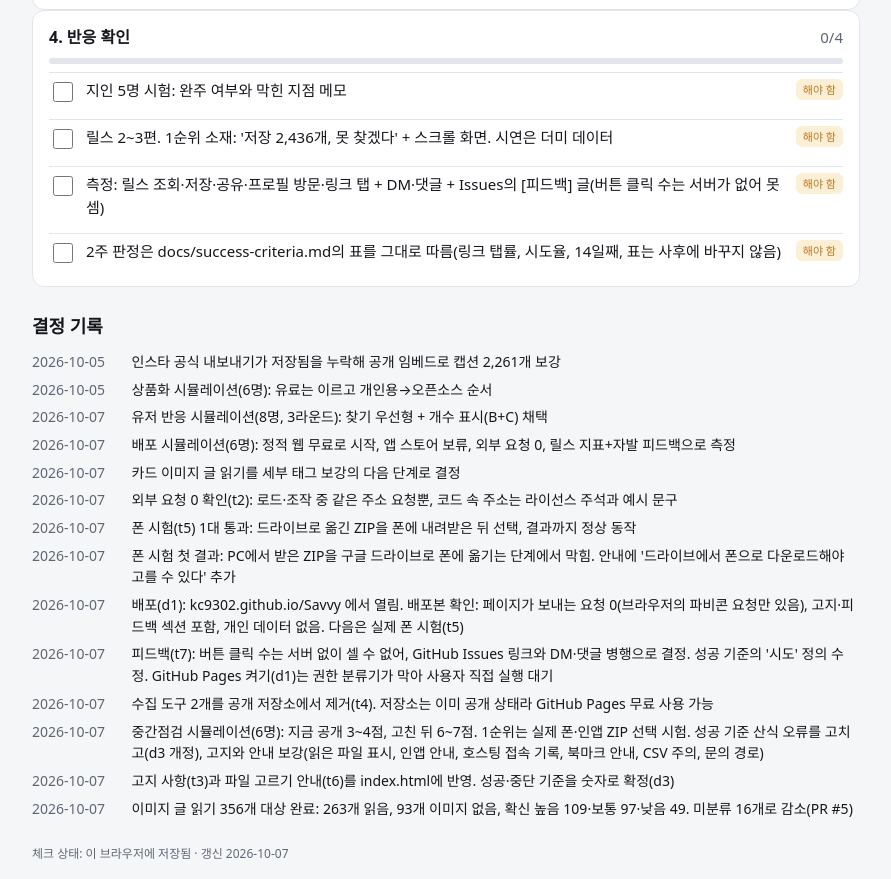
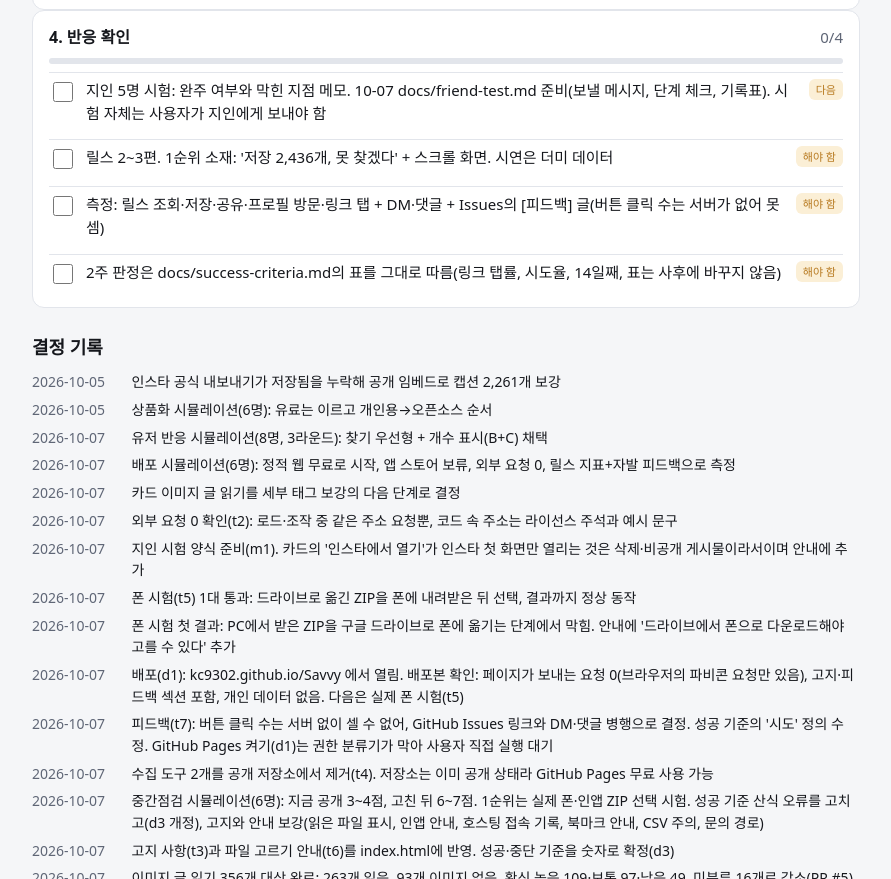
Before and after one commit to kc9302/Savvy, a plain HTML site: page docs/tracker.html in a window 1280 px wide. Shown: the part 1736-2615 px from the top of the page, without its empty margins (194-1085 px from the left). Drawn offline with Linux system fonts and the light colour scheme.

Commit message:
지인 시험 양식(m1)과 삭제된 게시물 안내 (#13)
Co-authored-by: Claude Sonnet 5.5 <noreply@anthropic.com>

```diff
--- a/docs/tracker.html
+++ b/docs/tracker.html
@@ -117,7 +117,7 @@ const PHASES=[
   ["d4","PWA(홈 화면 추가, 오프라인)는 재방문이 확인되면","검토"],
   ["d5","앱 스토어는 파일 선택이 막히거나 요청이 반복될 때만. 등록비 확인 필요","보류"]]},
  {name:"4. 반응 확인",tasks:[
-  ["m1","지인 5명 시험: 완주 여부와 막힌 지점 메모","해야 함"],
+  ["m1","지인 5명 시험: 완주 여부와 막힌 지점 메모. 10-07 docs/friend-test.md 준비(보낼 메시지, 단계 체크, 기록표). 시험 자체는 사용자가 지인에게 보내야 함","다음"],
   ["m2","릴스 2~3편. 1순위 소재: '저장 2,436개, 못 찾겠다' + 스크롤 화면. 시연은 더미 데이터","해야 함"],
   ["m3","측정: 릴스 조회·저장·공유·프로필 방문·링크 탭 + DM·댓글 + Issues의 [피드백] 글(버튼 클릭 수는 서버가 없어 못 셈)","해야 함"],
   ["m4","2주 판정은 docs/success-criteria.md의 표를 그대로 따름(링크 탭률, 시도율, 14일째, 표는 사후에 바꾸지 않음)","해야 함"]]}
@@ -129,6 +129,7 @@ const LOG=[
  ["10-07","배포 시뮬레이션(6명): 정적 웹 무료로 시작, 앱 스토어 보류, 외부 요청 0, 릴스 지표+자발 피드백으로 측정"],
  ["10-07","카드 이미지 글 읽기를 세부 태그 보강의 다음 단계로 결정"],
  ["10-07","외부 요청 0 확인(t2): 로드·조작 중 같은 주소 요청뿐, 코드 속 주소는 라이선스 주석과 예시 문구"],
+ ["10-07","지인 시험 양식 준비(m1). 카드의 '인스타에서 열기'가 인스타 첫 화면만 열리는 것은 삭제·비공개 게시물이라서이며 안내에 추가"],
  ["10-07","폰 시험(t5) 1대 통과: 드라이브로 옮긴 ZIP을 폰에 내려받은 뒤 선택, 결과까지 정상 동작"],
  ["10-07","폰 시험 첫 결과: PC에서 받은 ZIP을 구글 드라이브로 폰에 옮기는 단계에서 막힘. 안내에 '드라이브에서 폰으로 다운로드해야 고를 수 있다' 추가"],
  ["10-07","배포(d1): kc9302.github.io/Savvy 에서 열림. 배포본 확인: 페이지가 보내는 요청 0(브라우저의 파비콘 요청만 있음), 고지·피드백 섹션 포함, 개인 데이터 없음. 다음은 실제 폰 시험(t5)"],
```
Also changed, not shown: index.html (+1 -0 lines), 1 other file.
